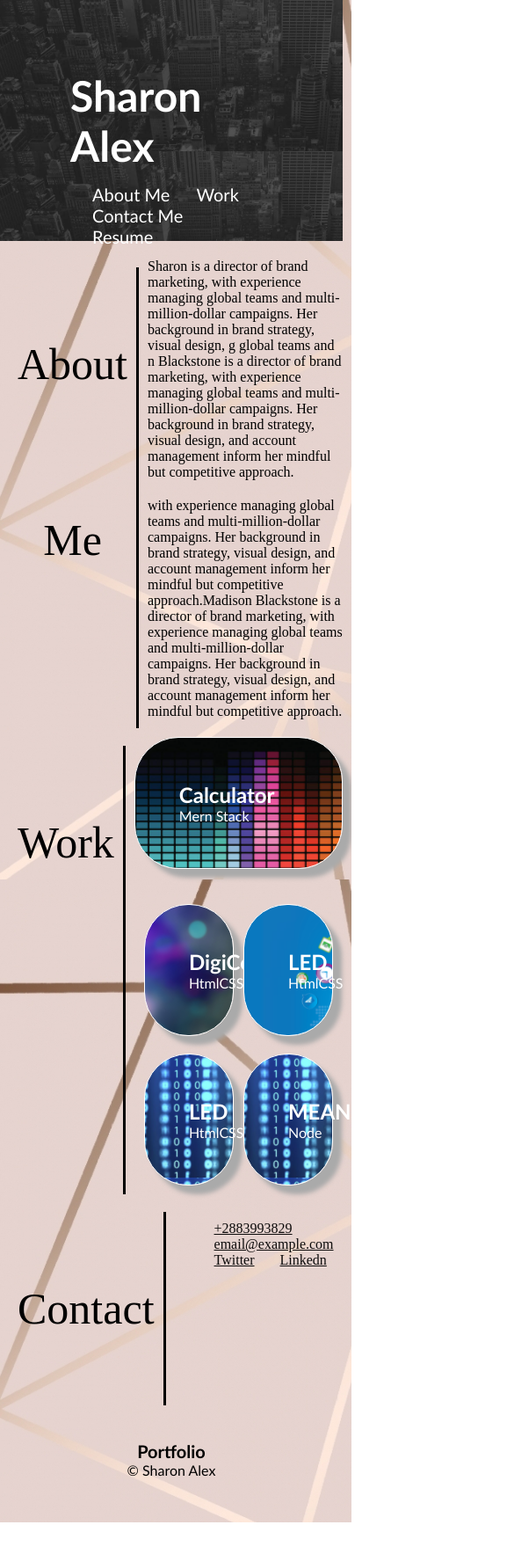
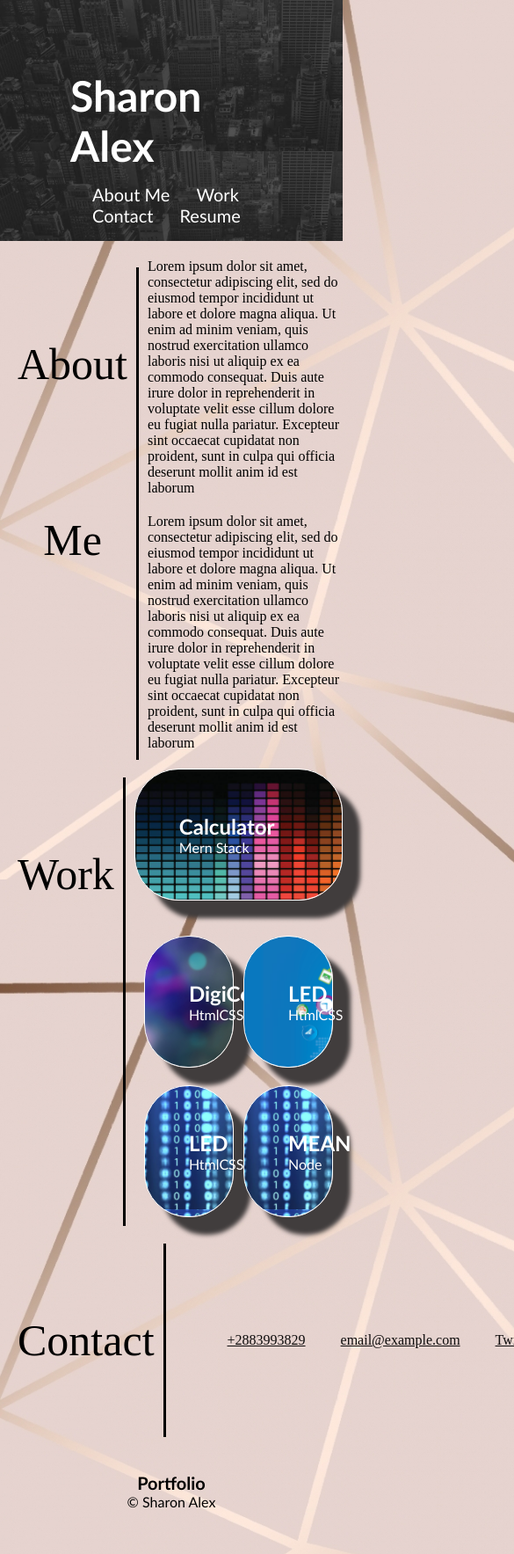
Before and after one commit to sharonealex/myPortfolio, a plain HTML site: page index.html in a window 390 px wide. Shown: the top 1767 px of the page at 88% size, 585 px wide, since content can reach past the window. Before the commit the page ends 1731 px from the top, so only its background shows below. Drawn offline with Linux system fonts and the light colour scheme.

Commit message:
fixed media queries style

```diff
--- a/assets/css/style.css
+++ b/assets/css/style.css
@@ -54,18 +54,23 @@ a {
     margin: 10px;
     padding: 10px;
     font-size: 30px;
+    flex-basis: 70%;
+    flex: 1 1 20em;
+    align-content: center;
+  }
 
-  }
 
 .flex-container-aboutMe > div.AboutMeTitle {
 
     margin: 10px;
     padding: 10px;
-    flex-basis:1000px;
+    flex-basis: 30%;
+   /* flex-basis:1000px;*/
     border-right-style: solid;
     text-align: center;
     line-height: 200px;
     font-size: 50px;
+    flex: 1 1 20em;
   }
 
 .flex-container-work {
@@ -81,12 +86,14 @@ a {
     line-height: 200px;
     font-size: 50px;
     width: 285.67px;
+    flex-basis: 30%
 }
 
 .flex-container-aboutMe > div.AboutWorkText {
     margin: 10px;
     padding: 10px;
     flex-grow: 2;
+    flex-basis: 70%;
   }
 
   .flex-container-contact {
@@ -101,12 +108,14 @@ a {
     line-height: 200px;
     font-size: 50px;
     width: 285.67px;
+    flex-basis: 30%;
 }
 
 .flex-container-contact > div.ContactText {
     margin: 10px;
     padding: 10px;
     flex-grow: 2;
+    flex-basis: 70%;
   }
 
 p {
@@ -126,7 +135,7 @@ p {
   }
 
 .card1 {
-    box-shadow: 10px 10px 5px #aaaaaa;
+    box-shadow: 20px 20px 5px #413d3d;
     border-style: solid;
     border-width: 1px;
     border-radius: 50px;
@@ -137,10 +146,22 @@ p {
     font-family: 'Gill Sans', 'Gill Sans MT', Calibri, 'Trebuchet MS', sans-serif;
   background-image: url("../images/Calculator.PNG");
     color: #ffffff;
+    transition: all 0.5s ease-in-out;
 }
 
+
+.card1:hover,
+.card1:hover {
+  transform: scale(1.25);
+  box-shadow: inset 0px 0px 8px rgb(245, 241, 245), 0 0 15px rgb(149, 26, 206);
+  position: relative;
+  margin-top: -5px;
+}
+
+
+
 .card2 {
-    box-shadow: 10px 10px 5px #aaaaaa;
+  box-shadow: 20px 20px 5px #413d3d;
     border-style: solid;
   border-width: 1px;
   border-radius: 50px;
@@ -153,8 +174,17 @@ p {
     color: #ffffff;
 }
 
+.card2:hover,
+.card2:hover {
+  transform: scale(1.25);
+  box-shadow: inset 0px 0px 8px rgb(245, 241, 245), 0 0 15px rgb(149, 26, 206);
+  position: relative;
+  margin-top: -5px;
+}
+
+
 .card3 {
-    box-shadow: 10px 10px 5px #aaaaaa;
+  box-shadow: 20px 20px 5px #413d3d;
     border-style: solid;
   border-width: 1px;
   border-radius: 50px;
@@ -167,8 +197,17 @@ p {
     color: #ffffff;
 }
 
+.card3:hover,
+.card3:hover {
+  transform: scale(1.25);
+  box-shadow: inset 0px 0px 8px rgb(245, 241, 245), 0 0 15px rgb(149, 26, 206);
+  position: relative;
+  margin-top: -5px;
+}
+
+
 .card4 {
-    box-shadow: 10px 10px 5px #aaaaaa;
+  box-shadow: 20px 20px 5px #413d3d;
     border-style: solid;
   border-width: 1px;
   border-radius: 50px;
@@ -181,8 +220,17 @@ p {
     background-image: url("../images/MeanStack.PNG");
 }
 
+.card4:hover,
+.card4:hover {
+  transform: scale(1.25);
+  box-shadow: inset 0px 0px 8px rgb(245, 241, 245), 0 0 15px rgb(149, 26, 206);
+  position: relative;
+  margin-top: -5px;
+}
+
+
 .card5 {
-    box-shadow: 10px 10px 5px #aaaaaa;
+  box-shadow: 20px 20px 5px #413d3d;
     border-style: solid;
   border-width: 1px;
   border-radius: 50px;
@@ -195,39 +243,41 @@ p {
     background-image: url("../images/MeanStack.PNG");
 }
 
-header nav {
-    padding-top: 15px;
-    margin-right: 20px;
-    float: right;
-    font-family: 'Gill Sans', 'Gill Sans MT', Calibri, 'Trebuchet MS', sans-serif;
-    font-size: 20px;
-}
-
-div.ContactText nav ul {
-    list-style-type: none;
-}
-
-div.ContactText nav ul li {
-    display: inline-block;
-    margin-left: 25px;
-}
-
-div.ContactText nav ul li a{
-    color: #0e0c0c;
-    text-decoration: underline;
+.card5:hover,
+.card5:hover {
+  transform: scale(1.25);
+  box-shadow: inset 0px 0px 8px rgb(245, 241, 245), 0 0 15px rgb(149, 26, 206);
+  position: relative;
+  margin-top: -5px;
 }
 
 
 
-.Topics {
-    margin-right: 20px;
-    padding: 20px;
-    clear: both;
-    float: right;
-    width: 20%;
-    height: 100%;
-    font-family: 'Gill Sans', 'Gill Sans MT', Calibri, 'Trebuchet MS', sans-serif;
-    background-color: #2589bd;
+
+div.ContactText {
+  display: flex;
+  align-items: center;
+  justify-content: center;
+}
+
+div.ContactText nav ul {
+
+  display: flex;
+  align-items: center;
+  justify-content:space-evenly;
+  list-style-type: none;
+
+}
+
+div.ContactText nav ul li {
+
+    margin-left: 40px;
+
+
+}
+div.ContactText nav ul li a{
+    color: #0e0c0c;
+    text-decoration: underline;
 }
 
 footer {
@@ -240,3 +290,26 @@ footer {
 footer h2 {
     font-size: 20px;
 }
+
+@media screen and (min-width: 768px) {
+  /* on tablets, set columns to only be 50% of the width and not grow */
+  .cont {
+    flex: 0 0 50%;
+    max-width: 50%;
+  }
+
+  /* select the last child to grow to full width if it has space to grow */
+  .cont:last-child {
+    flex-grow: 1;
+  }
+
+  /* media query for larger screens */
+@media screen and (min-width: 992px) {
+
+  .cont {
+    flex: 0 0 33.333%;
+    max-width: 33.333%;
+  }
+}
+
+}
--- a/index.html
+++ b/index.html
@@ -4,7 +4,8 @@
 <head>
     <meta charset="UTF-8" />
     <title>Sharons' Portfolio</title>
-    <link rel="stylesheet" href="./assets/css/style.css">
+    <link rel="stylesheet" href="assets/css/reset.css" />
+    <link rel="stylesheet" href="./assets/css/style.css"/>
 </head>
 
 <body>
@@ -20,7 +21,7 @@
                     <a href="#Work">Work</a>
                 </li>
                 <li>
-                    <a href="#Contact Me">Contact Me</a>
+                    <a href="#Contact">Contact</a>
                 </li>
                 <li>
                     <a href="#Resume">Resume</a>
@@ -33,22 +34,20 @@
     <!-- Main Content -->
     <main>
         <section class="flex-container-aboutMe">
-            <div class="AboutMeTitle">
+            <div id="About Me" class="AboutMeTitle" class="cont">
                About Me
             </div>
-            <div class="AboutMeText">
-                <p>Sharon  is a director of brand marketing, with experience managing global teams and multi-million-dollar campaigns. Her background in brand strategy, visual design,
-                    g global teams and n Blackstone is a director of brand marketing, with experience managing global teams and multi-million-dollar campaigns. Her background in brand strategy, visual design, and account management inform her mindful but competitive approach.</p>
-
-                <p>  with experience managing global teams and multi-million-dollar campaigns. Her background in brand strategy, visual design, and account management inform her mindful but competitive approach.Madison Blackstone is a director of brand marketing, with experience managing global teams and multi-million-dollar campaigns. Her background in brand strategy, visual design, and account management inform her mindful but competitive approach.</p>
+            <div class="AboutMeText" class="cont">
+                <p>Lorem ipsum dolor sit amet, consectetur adipiscing elit, sed do eiusmod tempor incididunt ut labore et dolore magna aliqua. Ut enim ad minim veniam, quis nostrud exercitation ullamco laboris nisi ut aliquip ex ea commodo consequat. Duis aute irure dolor in reprehenderit in voluptate velit esse cillum dolore eu fugiat nulla pariatur. Excepteur sint occaecat cupidatat non proident, sunt in culpa qui officia deserunt mollit anim id est laborum
+               <p>Lorem ipsum dolor sit amet, consectetur adipiscing elit, sed do eiusmod tempor incididunt ut labore et dolore magna aliqua. Ut enim ad minim veniam, quis nostrud exercitation ullamco laboris nisi ut aliquip ex ea commodo consequat. Duis aute irure dolor in reprehenderit in voluptate velit esse cillum dolore eu fugiat nulla pariatur. Excepteur sint occaecat cupidatat non proident, sunt in culpa qui officia deserunt mollit anim id est laborum</p>
                 </div>
         </section>
 
-        <section class="flex-container-work">
-            <div class="AboutWorkTitle">
+        <section id="Work" class="flex-container-work">
+            <div class="AboutWorkTitle" class="cont">
                Work
             </div>
-            <div class="AboutWorkText">
+            <div class="AboutWorkText" class="cont">
                 <div class="card1">
                     <h2>Calculator</h2>
                     <p>
@@ -84,24 +83,24 @@
             </div>
         </section>
 
-        <section class="flex-container-contact">
-            <div class="ContactTitle">
+        <section id="Contact" class="flex-container-contact">
+            <div class="ContactTitle" class="cont">
                Contact
             </div>
-            <div class="ContactText">
-                <nav>
-                    <ul>
+            <div class="ContactText" class="cont">
+                <nav class="contact-nav">
+                    <ul class="nav-list">
                         <li>
-                            <a href="#About Me">+2883993829</a>
+                            <a href="">+2883993829</a>
                         </li>
                         <li>
-                            <a href="#Work">email@example.com</a>
+                            <a href="#">email@example.com</a>
                         </li>
                         <li>
-                            <a href="#Contact Me">Twitter</a>
+                            <a href="#">Twitter</a>
                         </li>
                         <li>
-                            <a href="#Resume">Linkedn</a>
+                            <a href="#">Linkedn</a>
                         </li>
                     </ul>
                 </nav>
@@ -111,46 +110,7 @@
 
 
 
-         <!-- <section class="flex-container-work" >
-            <div class="AboutWork">
-                Work
-             </div>
 
-            <div  class="work">
-                <article class="card1">
-                    <h2>Calculator</h2>
-                    <p>
-                        <span>Mern Stack</span>
-                    </p>
-                </article>
-                <div class="products">
-                <article class="card2">
-                    <h2>DigiConnect</h2>
-                    <p>
-                       <span>HtmlCSS</span>
-                    </p>
-                </article>
-                <article class="card3">
-                    <h2>LED</h2>
-                    <p>
-                       <span>HtmlCSS</span>
-                    </p>
-                </article>
-                <article class="card4">
-                    <h2>LED</h2>
-                    <p>
-                       <span>HtmlCSS</span>
-                    </p>
-                </article>
-                <article class="card5">
-                    <h2>MEAN</h2>
-                    <p>
-                       <span>Node</span>
-                    </p>
-                </article>
-                </div>
-            </div>
-        </section>      -->
     </main>
 
     <!-- Section 3 Footer content-->
```
